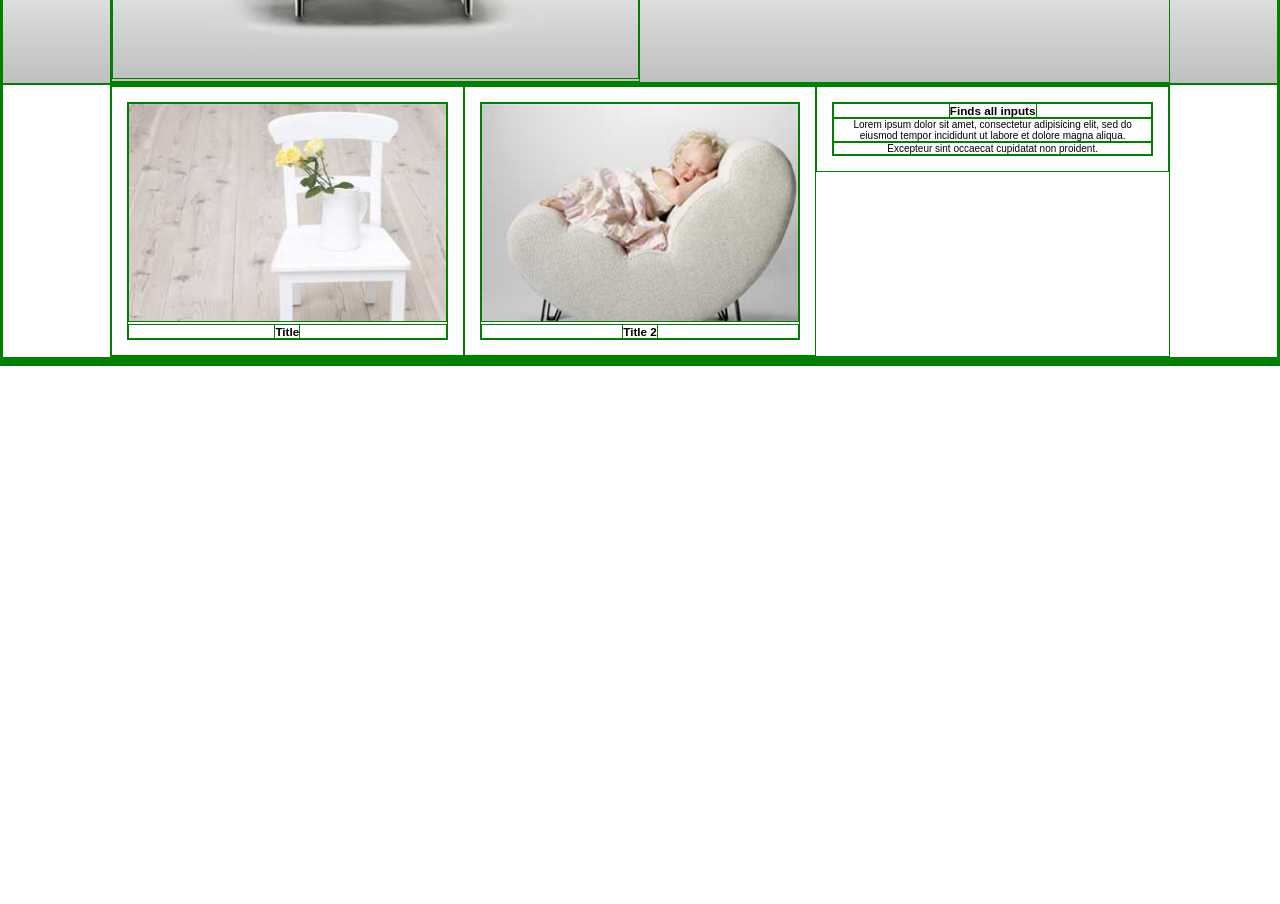
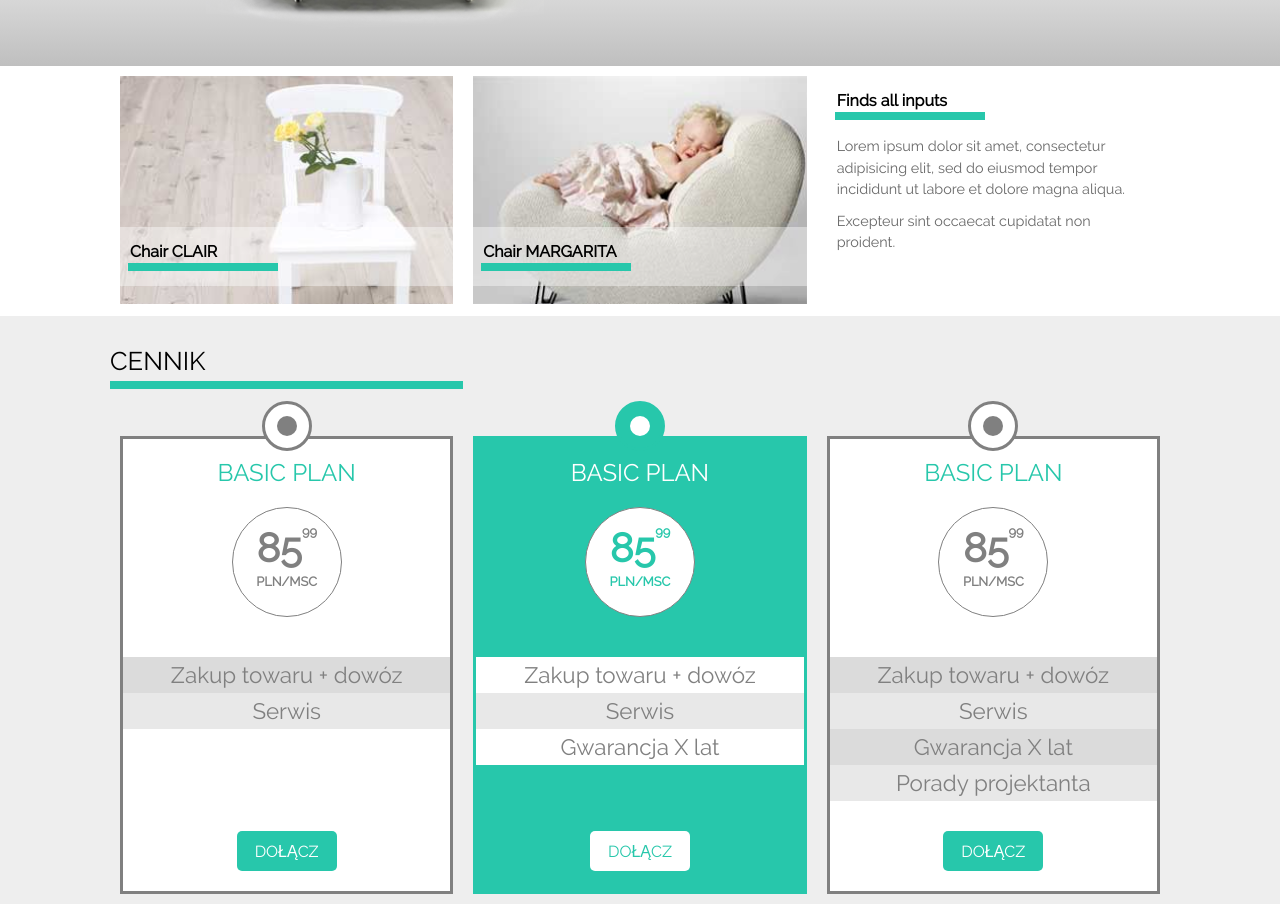
Before and after one commit to HGZdev/Sit_On_Chair, a plain HTML site: page warsztat1.html in a window 1280 px wide. Shown: the part 402-1306 px from the top of the page. Before the commit the page ends 800 px from the top, so only its background shows below. Drawn offline with Linux system fonts and the light colour scheme; a web font is replaced by a local one.

Commit message:
content i prices

```diff
--- a/css/style.css
+++ b/css/style.css
@@ -1,20 +1,21 @@
 @font-face {
-    font-family: 'ralewayregular';
+    font-family: 'raleway';
     font-weight: normal;
     font-style: normal;
 
-    src: url('raleway-regular-webfont.woff2') format('woff2'), url('raleway-regular-webfont.woff') format('woff');
+
+    src: url('../fonts/raleway-regular-webfont.woff2') format('woff2'), url('../fonts/raleway-regular-webfont.woff') format('woff');
 }
 
 * {
     box-sizing: border-box;
     margin: auto;
     padding: 0;
-     border: green solid 1px;
+     /*border: green solid 1px;*/
 }
 
 body {
-    font-family: 'ralewayregular', sans-serif;
+    font-family: 'raleway', sans-serif;
     font-size: 10px;
 }
 
@@ -73,7 +74,6 @@ header .logo span {
     /*Pozwala definiować padding pionowy*/
     display: block;
     padding: 5px 15px;
-
     text-decoration: none;
     color: white;
     font-size: 0.9rem;
@@ -87,7 +87,6 @@ header .logo span {
     /*Pozycja tuż pod mainMenu z odstępem na wskaźnik*/
     top: calc(100% + 10px);
     left: 0;
-
     /*Domyślny stan ukryty przed kliknięciem*/
     display: none;
     background-color: black;
@@ -98,7 +97,6 @@ header .logo span {
     position: absolute;
     top: -20px;
     left: 35%;
-
     /*Istnieją wszystkie bordery, ale tylko dolny jest widoczny w postaci trójkąta*/
     width: 0;
     height: 0;
@@ -106,22 +104,21 @@ header .logo span {
     border-bottom: 10px solid black;
 }
 
+
 /*Wyświetla subMenu znajdujące się tuż pod klikniętym tagiem "a" (nie chodzi o zagnieżdżenie, tylko kolejność w kodzie)*/
+
 .hasChildren a:focus+.subMenu {
     display: block;
 }
 
-
 .slider {
     /* Użycie opcji absolute/relativr w sliderze zakrywa nasze subMenu (stojące nieco wyżej na stronie). Żeby je odkryć trzeba nadać mu wyższy z-indeks. Np. 99999*/
     position: relative;
-
     background: linear-gradient( white 60%, #BFBFBF);
 }
 
 article {
     float: left;
-
     text-align: center;
 }
 
@@ -129,13 +126,12 @@ article {
     /*Manipulujemy względem conteinera relative. Elementy z float wjeżdżają pod spód absolute.*/
     position: absolute;
     top: calc(50% - 25px);
-
     color: #27c7ab;
     /*Typ button ma wiele predefiniowanych elementów do neutrlaizacji np. boarder*/
     border: none;
     background-color: transparent;
-
-    font-size: 5rem;;
+    font-size: 5rem;
+    ;
     font-weight: 300;
 }
 
@@ -163,7 +159,6 @@ article {
 
 .slider h1 {
     padding: 40px 0 40px 0;
-
     font-size: 2.5rem;
     font-weight: 300;
 }
@@ -176,18 +171,15 @@ article {
 
 .slider span {
     color: #27c7ab;
-
     font-weight: 900;
 }
 
 .button {
     position: relative;
-
     width: 200px;
     height: 40px;
-    /*T nie da się paddingiem*/
+    /*Tego nie da się paddingiem*/
     margin-top: 20px;
-
     border-radius: 5px;
     background-color: #27c7ab;
 }
@@ -197,22 +189,235 @@ article {
     top: 50%;
     left: 50%;
     width: 100%;
-
     transform: translateX(-50%) translateY(-50%);
     text-align: center;
     text-decoration: none;
-
     color: white;
-
     font-size: 1rem;
     font-weight: 400;
 }
 
 .content article {
     width: 33.3333%;
-    padding: 15px;
+    padding: 10px;
+    position: relative;
+    text-align: left;
 }
 
 .content img {
     width: 100%;
 }
+
+.content h3 {
+    position: absolute;
+    width: calc(100% - 20px);
+    font-size: 1rem;
+    padding: 15px 0 25px 10px;
+    background-color: rgba(255, 255, 255, 0.4)
+}
+
+.content_img h3 {
+    bottom: 30px;
+}
+
+.content h3:before {
+    position: absolute;
+    bottom: 15px;
+    left: 8px;
+    /*top: 0;*/
+    /*right: 0;*/
+
+    width: 150px;
+    height: 8px;
+    margin: auto;
+
+    content: "";
+
+    background-color: #27c7ab;
+}
+
+.content_txt p {
+    padding: 10px 10px;
+
+    color: dimgrey;
+    font-size: 0.9rem;
+    line-height: 1.5em;
+}
+
+.content_txt h3+p {
+    padding: 60px 0 0 10px;
+}
+
+
+
+.prices {
+    background-color: #EEEEEE;
+}
+
+.cennik {
+    padding: 30px 0 50px 0;
+
+    font-size: 1.6rem;
+    font-weight: 300;
+}
+
+.cennik:before {
+    position: absolute;
+    top: 65px;
+    /*left: 8px;*/
+    /*bottom: 0;*/
+    /*right: 0;*/
+
+    width: 33.3333%;
+    height: 8px;
+    margin: auto;
+
+    content: "";
+
+    background-color: #27c7ab;
+}
+
+.cennik:after, .cennik:before {
+    display: table;
+    clear: both;
+
+    content: " ";
+}
+
+.price_plan {
+    position: relative;
+
+    float: left;
+
+    width: 33.3333%;
+    padding: 10px;
+
+    font-size: 1.4rem;
+    text-align: center;
+
+    color: grey;
+}
+
+.border {
+    border: solid grey 3px;
+    background-color: white;
+}
+
+.checked .border {
+ border: solid #27c7ab 3px;
+ background-color: #27c7ab;
+}
+
+.circle_out {
+    position: absolute;
+    top: -25px;
+    left: 50%;
+
+    width: 50px;
+    height: 50px;
+
+    transform: translateX(-50%);
+
+    border: solid grey 3px;
+    border-radius: 50%;
+    background-color: white;
+}
+
+.checked .circle_out{
+  background-color: #27c7ab;
+  border: solid #27c7ab 3px;
+}
+
+.checked .circle_in {
+  background-color: white;
+  border: solid white 3px;
+}
+
+.circle_in {
+    position: absolute;
+    top: 50%;
+    left: 50%;
+
+    width: 20px;
+    height: 20px;
+
+    transform: translateX(-50%) translateY(-50%);
+
+    border-radius: 50%;
+    background-color: grey;
+}
+
+.price_plan h1 {
+    padding: 20px 0;
+
+    color: #27c7ab;
+
+    font-size: 1.5rem;
+    font-weight: 300;
+}
+.checked h1 {
+    color: white;
+}
+
+.price_info {
+    position: relative;
+
+    width: 110px;
+    height: 110px;
+
+    border: grey 1px solid;
+    border-radius: 50%;
+
+    font-size: 0.8rem;
+    margin-bottom: 40px;
+}
+
+.checked .price_info {
+    background-color: white;
+    color: #27c7ab;
+}
+
+.price_info p {
+    position: relative;
+    display: block;
+    top: 15%;
+    font-weight: 700;
+}
+
+.price_info span {
+    font-size: 2.5rem;
+    line-height: 50px;
+    vertical-align: top;
+}
+
+.price_plan>.border>p {
+    padding: 5px;
+    background-color: #DBDBDB;
+}
+
+.price_plan>.border>p:nth-child(2n+1) {
+    background-color: #E8E8E8;
+}
+
+.checked.price_plan>.border>p:nth-child(2n) {
+    background-color: white;
+}
+
+.price_plan .button {
+    margin-top: 30px;
+    margin-bottom: 20px;
+    width: 100px;
+}
+
+.basic .button {
+    margin-top: calc(30px + 2 * 36.25px)
+}
+
+.checked .button {
+    background-color: white;
+    margin-top: calc(30px + 36.25px)
+}
+
+.checked .button a {
+    color: #27c7ab;
+}
--- a/warsztat1.html
+++ b/warsztat1.html
@@ -50,7 +50,8 @@
         <article class="slider_txt">
           <h1>SIT <span>ON</span> OUR <span>CHAIR</span></h1>
           <p>
-            Lorem ipsum dolor sit amet, consectetur adipisicing elit, sed do eiusmod tempor incididunt ut labore et dolore magna aliqua. Ut enim ad minim veniam, quis nostrud exercitation ullamco laboris.
+            Lorem ipsum dolor sit amet, consectetur adipisicing elit, sed do eiusmod tempor incididunt ut labore
+            et dolore magna aliqua. Ut enim ad minim veniam, quis nostrud exercitation ullamco laboris.
           </p>
           <div class='button'>
             <a href="#">
@@ -67,26 +68,23 @@
     <section class="content">
       <div class="container">
 
-
         <article class="content_img">
-          <div class="">
+          <div>
             <img src="./images/box1_img.jpg" alt="CLAIR">
-            <h3><span>Title</span></h3>
+            <h3>Chair CLAIR</h3>
           </div>
-
 
         </article>
         <article class="content_img">
-          <div class="">
+          <div>
             <img src="./images/box2_img.jpg" alt="MARGARITA">
-            <h3><span>Title 2</span></h3>
+            <h3>Chair MARGARITA</h3>
           </div>
-
 
         </article>
         <article class="content_txt">
-          <div class="">
-            <h3><span>Finds all inputs</span></h3>
+          <div>
+            <h3>Finds all inputs</h3>
             <p>
               Lorem ipsum dolor sit amet, consectetur adipisicing elit, sed do eiusmod tempor incididunt ut labore
               et dolore magna aliqua.
@@ -101,8 +99,110 @@
     </section>
 
     <section class="prices">
+      <div class="container">
 
+        <h1 class="cennik">CENNIK</h1>
+
+        <article class="price_plan basic">
+          <div class="border">
+            <div class="circle_out">
+              <div class="circle_in"></div>
+            </div>
+            <h1>BASIC PLAN</h1>
+            <div class="price_info">
+              <p>
+                <span>85</span>99
+              </p>
+              <p>
+                PLN/MSC
+              </p>
+            </div>
+            <p>
+              Zakup towaru + dowóz
+            </p>
+            <p>
+              Serwis
+            </p>
+
+            <div class='button'>
+              <a href="#">
+              DOŁĄCZ
+            </a>
+            </div>
+          </div>
+        </article>
+
+        <article class="price_plan standard checked">
+          <div class="border">
+            <div class="circle_out">
+              <div class="circle_in"></div>
+            </div>
+            <h1>BASIC PLAN</h1>
+            <div class="price_info">
+              <p>
+                <span>85</span>99
+              </p>
+              <p>
+                PLN/MSC
+              </p>
+            </div>
+            <p>
+              Zakup towaru + dowóz
+            </p>
+            <p>
+              Serwis
+            </p>
+            <p>
+              Gwarancja X lat
+            </p>
+
+            <div class='button'>
+              <a href="#">
+              DOŁĄCZ
+            </a>
+            </div>
+          </div>
+        </article>
+
+        <article class="price_plan advanced">
+          <div class="border">
+            <div class="circle_out">
+              <div class="circle_in"></div>
+            </div>
+            <h1>BASIC PLAN</h1>
+            <div class="price_info">
+              <p>
+                <span>85</span>99
+              </p>
+              <p>
+                PLN/MSC
+              </p>
+            </div>
+            <p>
+              Zakup towaru + dowóz
+            </p>
+            <p>
+              Serwis
+            </p>
+            <p>
+              Gwarancja X lat
+            </p>
+            <p>
+              Porady projektanta
+            </p>
+            <div class='button'>
+              <a href="#">
+              DOŁĄCZ
+            </a>
+            </div>
+          </div>
+        </article>
+
+
+      </div>
     </section>
+
+
     <section class="contact">
 
     </section>
```
Lines whose indentation alone changed are shown as unchanged.
